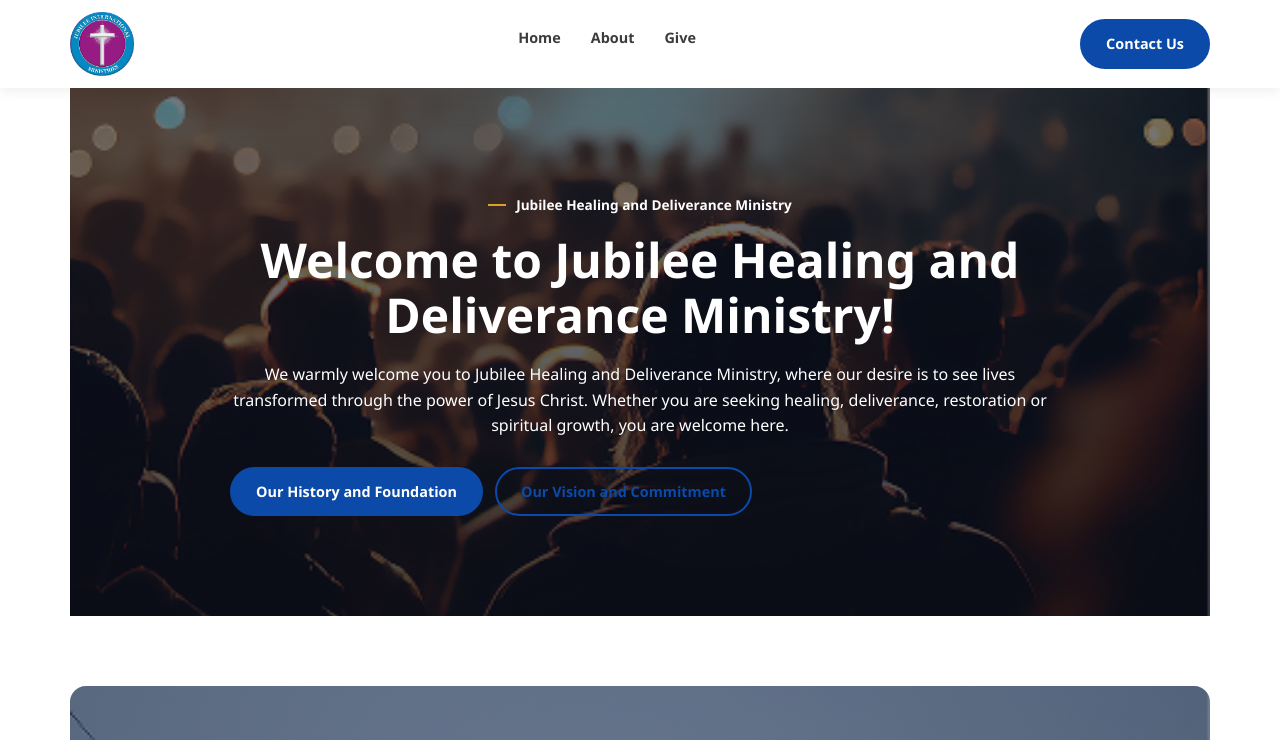
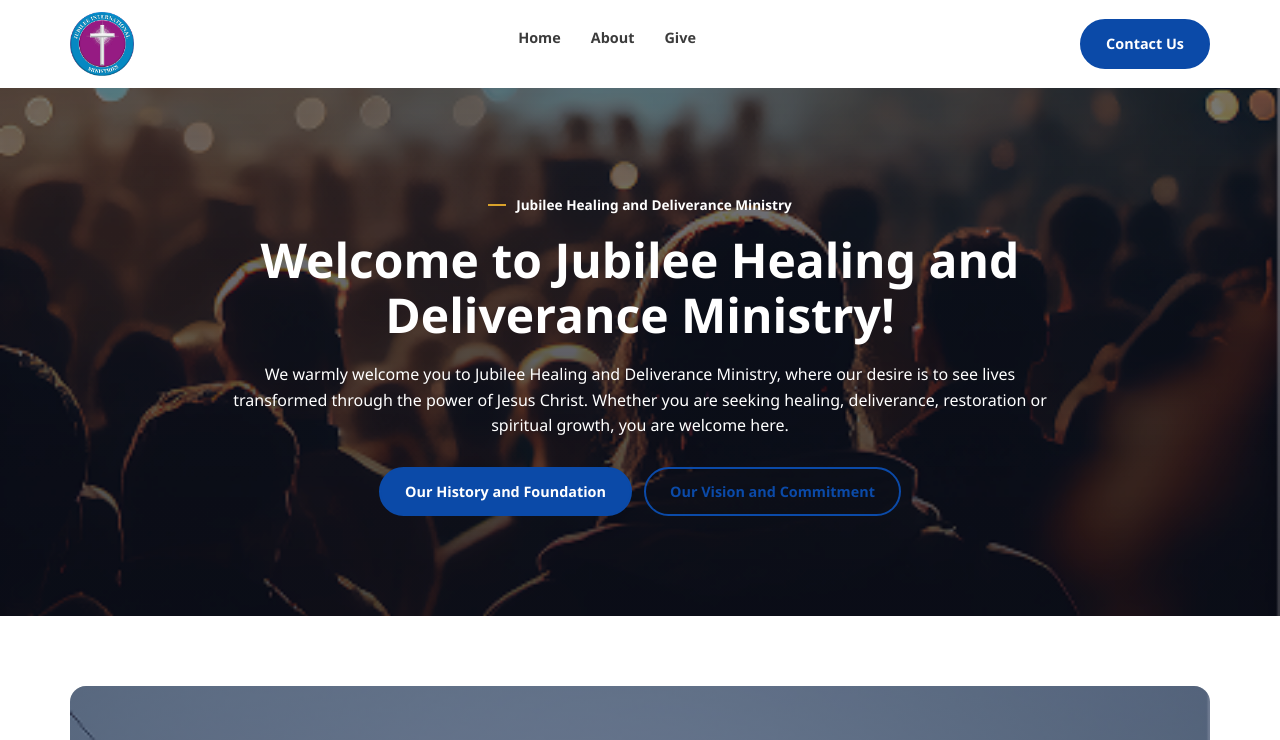
Before and after one commit to billychosee/Jubilee-Healing-and-Deliverance-Ministry, a Next.js app: page / in a window 1280 px wide. Shown: the top 740 px of the page. Built offline with nearby package versions, Linux system fonts and the light colour scheme.

Commit message:
Center hero buttons and full-width background

```diff
--- a/app/globals.css
+++ b/app/globals.css
@@ -87,6 +87,7 @@ a:focus-visible{outline:3px solid var(--gold);outline-offset:3px}
 .hero h1{color:#fff;font-size:clamp(2rem,4.4vw,3rem);margin-bottom:1.25rem}
 .hero p{color:#fff;margin-bottom:1rem}
 .hero .eyebrow{justify-content:center}
+.hero .btn-row{justify-content:center}
 .eyebrow{color:var(--gold);font-weight:700;font-size:.85rem;margin-bottom:1rem;display:inline-flex;align-items:center;gap:10px}
 .eyebrow::before{content:"";width:18px;height:2px;background:var(--gold)}
 
--- a/components/Hero.tsx
+++ b/components/Hero.tsx
@@ -1,6 +1,6 @@
 export default function Hero() {
   return (
-    <section className="hero container">
+    <section className="hero">
       <div className="hero-inner">
         <p className="eyebrow">Jubilee Healing and Deliverance Ministry</p>
         <h1>Welcome to Jubilee Healing and Deliverance Ministry!</h1>
```
